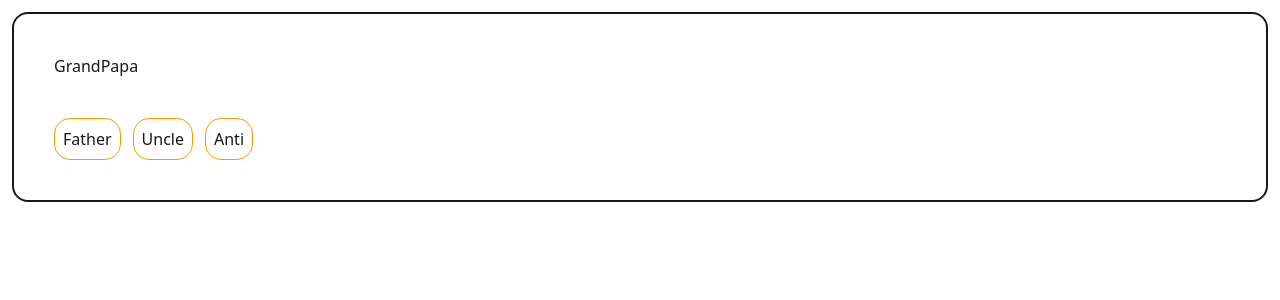
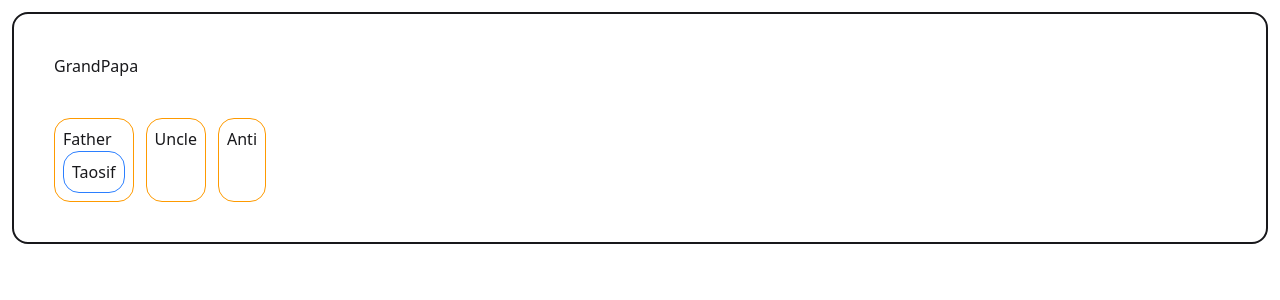
Before and after one commit to sadhin28/Form-master-class, a React (Vite) app: page / in a window 1280 px wide. Shown: the top 300 px of the page. Built offline with nearby package versions, Linux system fonts and the light colour scheme.

Commit message:
add myself

```diff
--- a/src/Component/Dad/Dad.jsx
+++ b/src/Component/Dad/Dad.jsx
@@ -1,9 +1,13 @@
 import React from 'react';
+import Myself from '../Myself/Myself';
 
 const Dad = () => {
     return (
         <div className='border border-amber-500 rounded-2xl p-2'>
             <h1>Father</h1>
+            <div  className="border border-blue-500 rounded-2xl p-2">
+                <Myself></Myself>
+            </div>
         </div>
     );
 };
--- /dev/null
+++ b/src/Component/Myself/Myself.jsx
@@ -0,0 +1,11 @@
+import React from 'react';
+
+const Myself = () => {
+    return (
+        <div>
+            <h1>Taosif</h1>
+        </div>
+    );
+};
+
+export default Myself;
```
